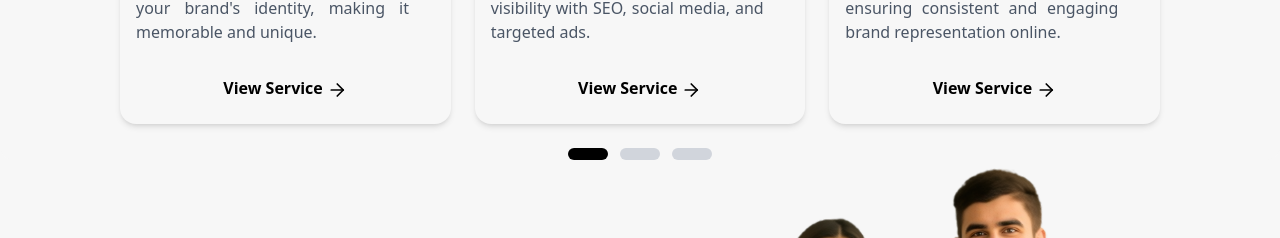
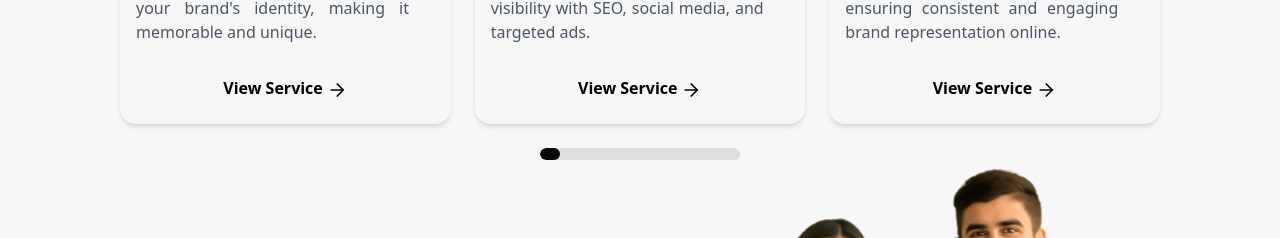
Before and after one commit to eaone226/Eaonewebsitecodebase, a React (Vite) app: page / in a window 1280 px wide. Shown: the part 2090-2328 px from the top of the page. Built offline with nearby package versions, Linux system fonts and the light colour scheme.

Commit message:
Footer links add

```diff
--- a/src/Components/Footer.jsx
+++ b/src/Components/Footer.jsx
@@ -47,14 +47,19 @@ const Footer = () => {
         <div className="ml-[80px]">
           <h1 className="text-[24px] font-bold mb-[10px]">Social Media</h1>
           <ul className="space-y-[10px] text-[20px]">
+
             <li className="flex items-center gap-[14px]">
+
               <img
                 src="/Instagram.png"
                 alt="Instagram"
                 className="w-[24px] h-[24px]"
               />
+              <a href="https://www.instagram.com/ecia.4you/?igsh=MXEycXZsZTA2bjRscQ%3D%3D#" className="hover:text-[#0367fc]" target="_blank" rel="noopener noreferrer">
               Instagram
+              </a>
             </li>
+
             <li className="flex items-center gap-[14px]">
               <img src="/FB.png" alt="Facebook" className="w-[24px] h-[24px]" />
               Facebook
@@ -69,7 +74,10 @@ const Footer = () => {
             </li>
             <li className="flex items-center gap-[14px]">
               <img src="/Mail.png" alt="Mail" className="w-[24px] h-[24px]" />
+               <a href="mailto:eciainwebsite@gmail.com?subject=Course%20Registration%20Query&body=Hello,%20I%20have%20a%20question%20about%20the%20course." cursor="pointer" className="hover:text-[#0367fc]" target="_blank" rel="noopener noreferrer">
+
               Gmail
+              </a>
             </li>
           </ul>
         </div>
--- a/src/Components/Services.jsx
+++ b/src/Components/Services.jsx
@@ -95,20 +95,17 @@ const Services = () => {
         ))}
       </div>
 
-      {/* Scroll Indicators */}
-      <div className="flex justify-center items-center mt-6 gap-3">
-        {Array.from({ length: Math.ceil(services.length / 3) }).map(
-          (_, index) => (
-            <div
-              key={index}
-              onClick={() => setStartIndex(index * 3)}
-              className={`w-[40px] h-[12px] rounded-full cursor-pointer transition-all duration-300 ${
-                startIndex === index * 3 ? "bg-black" : "bg-gray-300"
-              }`}
-            />
-          )
-        )}
-      </div>
+     {/* Scroll Indicator - Progress Bar */}
+<div className="relative w-[200px] h-[12px] bg-[#0a0908]/10 rounded-full mx-auto mt-6 overflow-hidden">
+  <div
+    className="absolute top-0 left-0 h-full bg-[#0a0908] rounded-full transition-all duration-500"
+    style={{
+      width: `${
+        ((startIndex) / (services.length - 3)) * 100 + 10
+      }%`, // starts with 10% filled
+    }}
+  />
+</div>
     </section>
   );
 };
```
